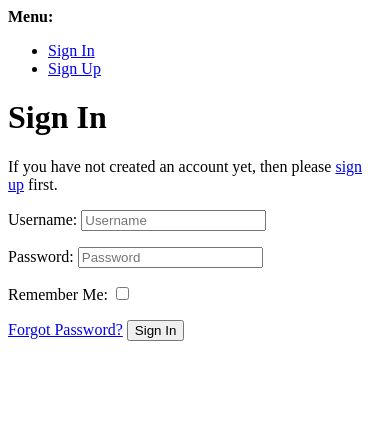
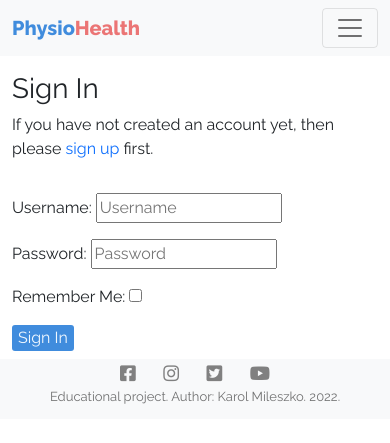
Before and after one commit to KarMiles/physio-clinic, a Django app: page /accounts/login/ in a window 390 px wide. Shown: the top 443 px of the page. Run offline with Django 3.2, Linux system fonts and the light colour scheme; some libraries are stand-ins or nearby versions.

Commit message:
Add basic styling to login.html

```diff
--- a/static/css/style.css
+++ b/static/css/style.css
@@ -12,6 +12,12 @@ a {
     text-decoration: none;
 }
 
+button {
+    background-color: #408cdd;
+    color: aliceblue;
+    border: none;
+    border-radius: 3px;
+}
 
 /* Navigation */
 
--- a/templates/account/login.html
+++ b/templates/account/login.html
@@ -1,4 +1,4 @@
-{% extends "account/base.html" %}
+{% extends "base.html" %}
 
 {% load i18n %}
 {% load account socialaccount %}
@@ -7,40 +7,32 @@
 
 {% block content %}
 
+<div class="container">
+  <div class="row">
+    <div class="col-md-8 mt-3 offset-md-2">
       <h1>{% trans "Sign In" %}</h1>
 
-{% get_providers as socialaccount_providers %}
-
-{% if socialaccount_providers %}
-<p>{% blocktrans with site.name as site_name %}Please sign in with one
-of your existing third party accounts. Or, <a href="{{ signup_url }}">sign up</a>
-for a {{ site_name }} account and sign in below:{% endblocktrans %}</p>
-
-<div class="socialaccount_ballot">
-
-  <ul class="socialaccount_providers">
-    {% include "socialaccount/snippets/provider_list.html" with process="login" %}
-  </ul>
-
-  <div class="login-or">{% trans 'or' %}</div>
-
+      <p>
+        {% blocktrans %}
+          If you have not created an account yet, then please
+          <a href="{{ signup_url }}">sign up</a> first.
+        {% endblocktrans %}
+      </p>
+    </div>
   </div>
 
-{% include "socialaccount/snippets/login_extra.html" %}
-
-{% else %}
-<p>{% blocktrans %}If you have not created an account yet, then please
-<a href="{{ signup_url }}">sign up</a> first.{% endblocktrans %}</p>
-{% endif %}
-
+  <div class="row">
+    <div class="col-md-8 mt-3 offset-md-2">
       <form class="login" method="POST" action="{% url 'account_login' %}">
         {% csrf_token %}
         {{ form.as_p }}
         {% if redirect_field_value %}
         <input type="hidden" name="{{ redirect_field_name }}" value="{{ redirect_field_value }}" />
         {% endif %}
-  <a class="button secondaryAction" href="{% url 'account_reset_password' %}">{% trans "Forgot Password?" %}</a>
         <button class="primaryAction" type="submit">{% trans "Sign In" %}</button>
       </form>
+    </div>
+  </div>
+</div>
 
 {% endblock %}
```
Lines whose indentation alone changed are shown as unchanged.
